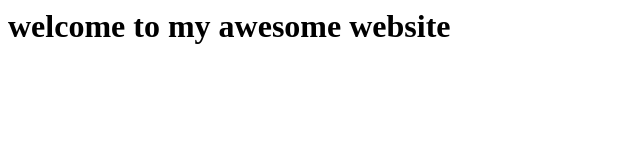
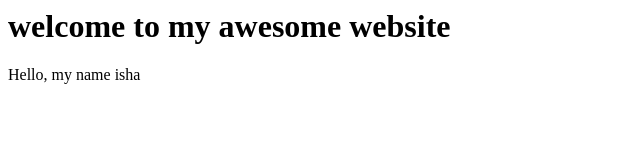
Before and after one commit to ishagithub510/GitHub-GL-Tutorial, a plain HTML site: page index.html in a window 1280 px wide. Shown: the whole page, without its empty margins (0-640 px from the left). Drawn offline with Linux system fonts and the light colour scheme.

Commit message:
added a p tag to index.html

```diff
--- a/index.html
+++ b/index.html
@@ -1,4 +1,5 @@
 <html>
   <title>This is my awesome website</title>
   <h1>welcome to my awesome website</h1>
+  <p> Hello, my name isha </p>
 </html>
```
